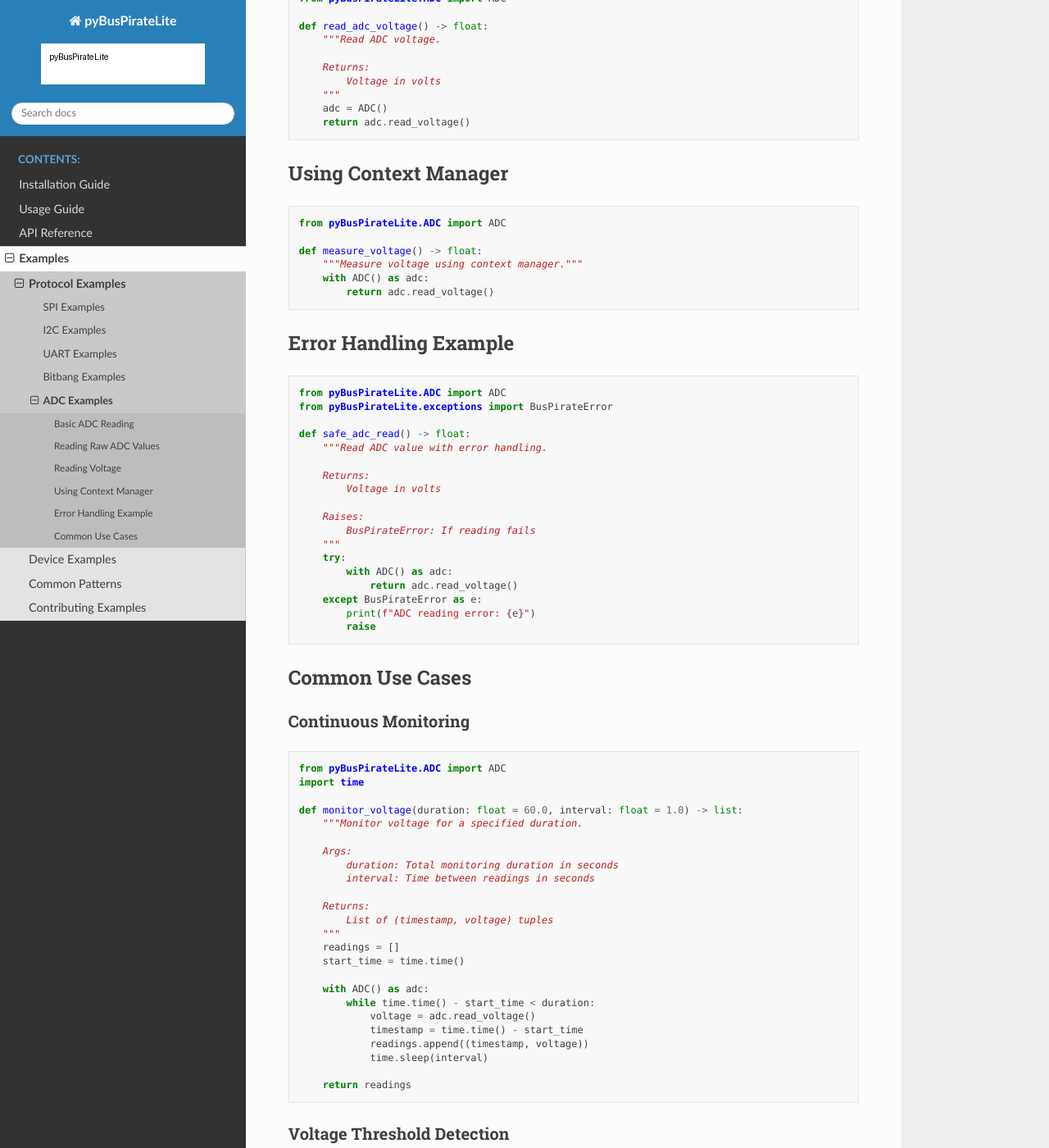
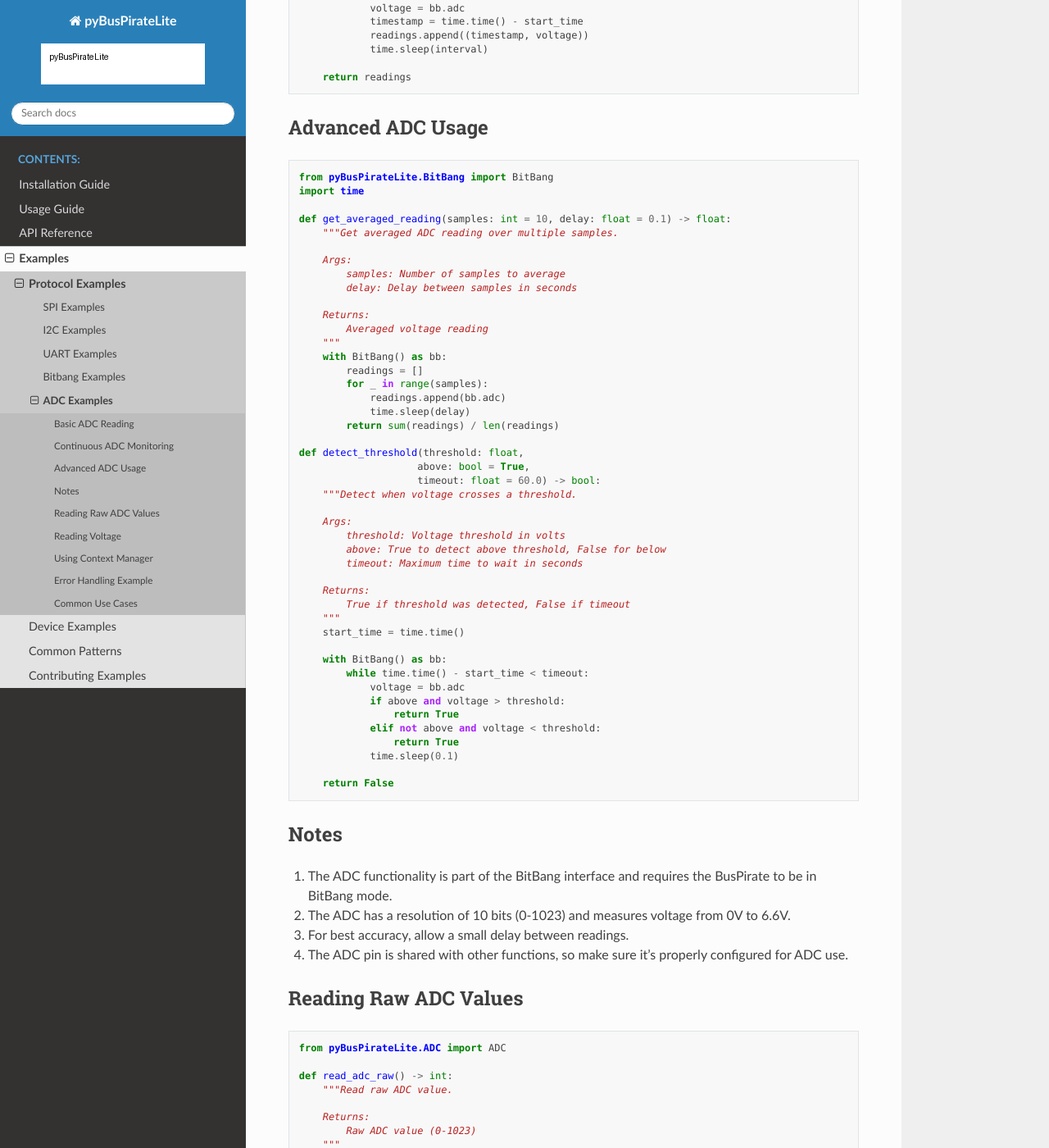
Before and after one commit to juhasch/pyBusPirateLite, a Sphinx documentation site: the page built from docs/examples/adc_examples.md, in a window 1280 px wide and 1400 px high, scrolled down 865 px. Shown: the whole window at 82% size. Built offline with Sphinx 7.4.7 and the Read the Docs theme 3.1.0, drawn with Linux system fonts in a browser that asks for light colours; pages that are not in the unit, such as notebooks, are missing from menus; some of the changed text lies outside the part shown.

````diff
--- a/docs/examples/adc_examples.md
+++ b/docs/examples/adc_examples.md
@@ -5,16 +5,101 @@ This page contains practical examples for using the ADC functionality with pyBus
 ## Basic ADC Reading
 
 ```python
-from pyBusPirateLite.ADC import ADC
+from pyBusPirateLite.BitBang import BitBang
 
-# Initialize ADC interface
-adc = ADC()
-adc.configure(power=True)
+# Initialize BitBang interface
+bb = BitBang()
 
 # Read ADC value
-value = adc.read()  # Read raw ADC value
-voltage = adc.read_voltage()  # Read voltage
+voltage = bb.adc  # Read voltage from ADC pin
+print(f"Voltage: {voltage:.2f}V")
 ```
+
+## Continuous ADC Monitoring
+
+```python
+from pyBusPirateLite.BitBang import BitBang
+import time
+
+def monitor_voltage(duration: float = 60.0, interval: float = 1.0) -> list:
+    """Monitor voltage for a specified duration.
+
+    Args:
+        duration: Total monitoring duration in seconds
+        interval: Time between readings in seconds
+
+    Returns:
+        List of (timestamp, voltage) tuples
+    """
+    readings = []
+    start_time = time.time()
+
+    with BitBang() as bb:
+        while time.time() - start_time < duration:
+            voltage = bb.adc
+            timestamp = time.time() - start_time
+            readings.append((timestamp, voltage))
+            time.sleep(interval)
+
+    return readings
+```
+
+## Advanced ADC Usage
+
+```python
+from pyBusPirateLite.BitBang import BitBang
+import time
+
+def get_averaged_reading(samples: int = 10, delay: float = 0.1) -> float:
+    """Get averaged ADC reading over multiple samples.
+
+    Args:
+        samples: Number of samples to average
+        delay: Delay between samples in seconds
+
+    Returns:
+        Averaged voltage reading
+    """
+    with BitBang() as bb:
+        readings = []
+        for _ in range(samples):
+            readings.append(bb.adc)
+            time.sleep(delay)
+        return sum(readings) / len(readings)
+
+def detect_threshold(threshold: float,
+                    above: bool = True,
+                    timeout: float = 60.0) -> bool:
+    """Detect when voltage crosses a threshold.
+
+    Args:
+        threshold: Voltage threshold in volts
+        above: True to detect above threshold, False for below
+        timeout: Maximum time to wait in seconds
+
+    Returns:
+        True if threshold was detected, False if timeout
+    """
+    start_time = time.time()
+
+    with BitBang() as bb:
+        while time.time() - start_time < timeout:
+            voltage = bb.adc
+            if above and voltage > threshold:
+                return True
+            elif not above and voltage < threshold:
+                return True
+            time.sleep(0.1)
+
+    return False
+```
+
+## Notes
+
+1. The ADC functionality is part of the BitBang interface and requires the BusPirate to be in BitBang mode.
+2. The ADC has a resolution of 10 bits (0-1023) and measures voltage from 0V to 6.6V.
+3. For best accuracy, allow a small delay between readings.
+4. The ADC pin is shared with other functions, so make sure it's properly configured for ADC use.
 
 ## Reading Raw ADC Values
 
@@ -81,68 +166,6 @@ def safe_adc_read() -> float:
 ```
 
 ## Common Use Cases
-
-### Continuous Monitoring
-
-```python
-from pyBusPirateLite.ADC import ADC
-import time
-
-def monitor_voltage(duration: float = 60.0, interval: float = 1.0) -> list:
-    """Monitor voltage for a specified duration.
-
-    Args:
-        duration: Total monitoring duration in seconds
-        interval: Time between readings in seconds
-
-    Returns:
-        List of (timestamp, voltage) tuples
-    """
-    readings = []
-    start_time = time.time()
-
-    with ADC() as adc:
-        while time.time() - start_time < duration:
-            voltage = adc.read_voltage()
-            timestamp = time.time() - start_time
-            readings.append((timestamp, voltage))
-            time.sleep(interval)
-
-    return readings
-```
-
-### Voltage Threshold Detection
-
-```python
-from pyBusPirateLite.ADC import ADC
-import time
-
-def detect_threshold(threshold: float,
-                    above: bool = True,
-                    timeout: float = 60.0) -> bool:
-    """Detect when voltage crosses a threshold.
-
-    Args:
-        threshold: Voltage threshold in volts
-        above: True to detect above threshold, False for below
-        timeout: Maximum time to wait in seconds
-
-    Returns:
-        True if threshold was detected, False if timeout
-    """
-    start_time = time.time()
-
-    with ADC() as adc:
-        while time.time() - start_time < timeout:
-            voltage = adc.read_voltage()
-            if above and voltage > threshold:
-                return True
-            elif not above and voltage < threshold:
-                return True
-            time.sleep(0.1)
-
-    return False
-```
 
 ### Battery Monitoring
 
````
Also changed, not shown: CHANGELOG.md (+22 -1 lines), docs/index.md (+2 -3 lines), docs/usage/index.md (+5 -5 lines).
